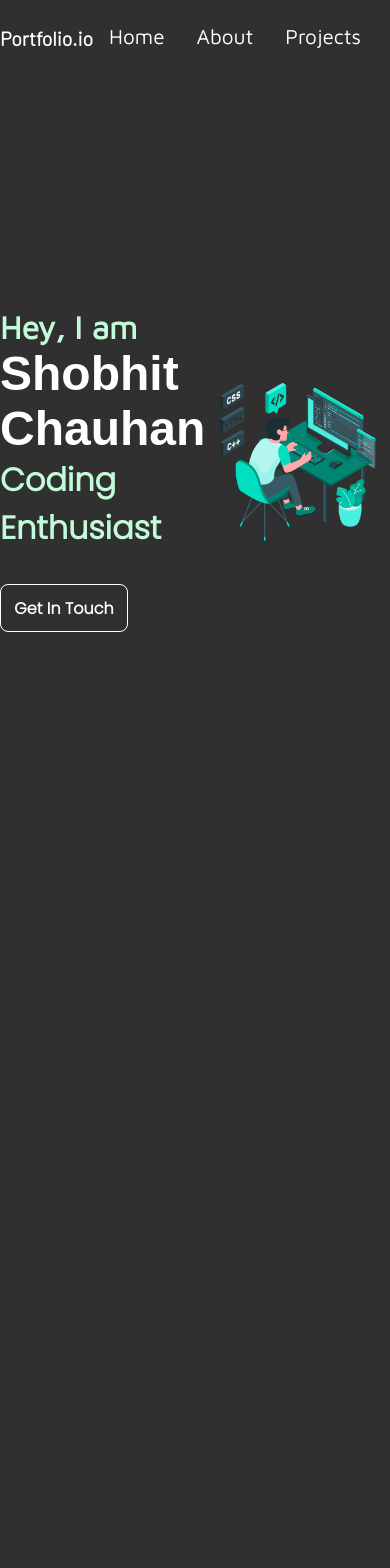
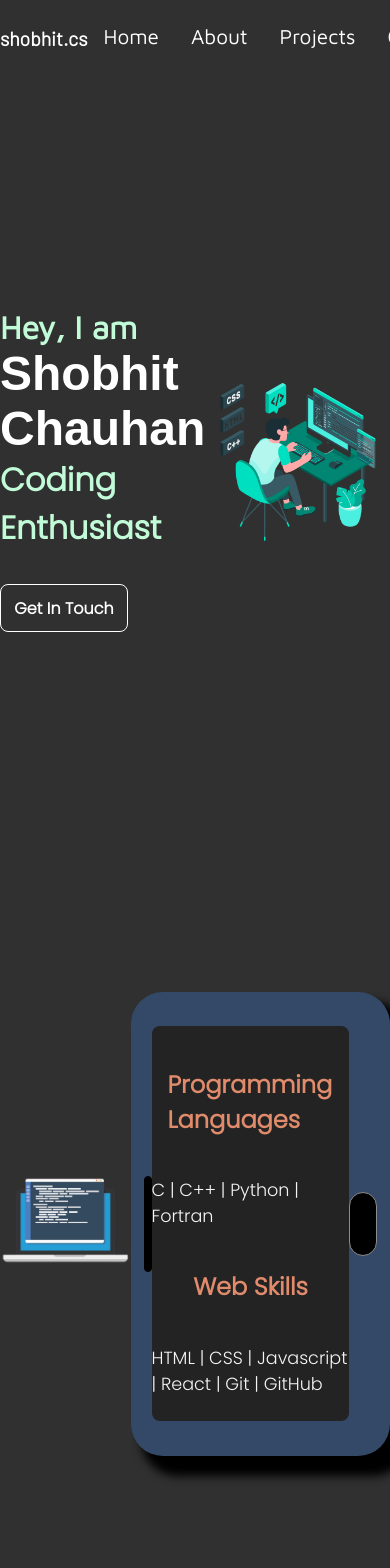
Before and after one commit to shobhitcs/Portfolio, a React (Create React App) app: page / in a window 390 px wide. Shown: the top 1568 px of the page. Built offline with nearby package versions, Linux system fonts and the light colour scheme; a web font is replaced by a local one.

Commit message:
tablet added

```diff
--- a/src/components/Home.js
+++ b/src/components/Home.js
@@ -1,5 +1,5 @@
 import devpic from '../images/dev.png'
-
+import job_img from '../images/job.png'
 const Home = () => {
     return (
         <div className="home">
@@ -18,7 +18,17 @@ const Home = () => {
                 </div>
             </div>
             <div className="home-data">
-
+                <div className="code-test-img"><img src={job_img} alt="" /></div>
+                <div className="performance">
+                    <div className="speaker"></div>
+                    <div className="card">
+                        <div className="card-head">Programming Languages</div>
+                        <div className="card-body"> C | C++ | Python | Fortran </div>
+                        <div className="card-head">Web Skills</div>
+                        <div className="card-body">HTML | CSS | Javascript | React | Git | GitHub</div>
+                    </div>
+                    <div className="push-btn"></div>
+                </div>
             </div>
         </div>
      );
--- a/src/components/Navbar.js
+++ b/src/components/Navbar.js
@@ -4,7 +4,7 @@ import { NavLink } from "react-router-dom";
 const Navbar = () => {
     return (
         <nav className="navbar">
-            <di className="logo">Portfolio.io</di>
+            <di className="logo">shobhit.cs</di>
             <div className="nav-items">
                 <li>
                     <NavLink to="/" >Home</NavLink>
--- a/src/styles/contact.css
+++ b/src/styles/contact.css
@@ -1,6 +1,6 @@
 .cont-1{
     width: 100%;
-    height: 100vh;
+    height: 75vh;
     background-color: #303030;
     display: flex;
     flex-direction: column;
@@ -18,7 +18,7 @@
 
 .cont-tab{
     width: 100%;
-    height: 95vh;
+    height: 80vh;
     background-color: #303030;
     display: flex;
     flex-direction: column;
@@ -111,12 +111,14 @@
 .cont-form input{
     height: 3rem;
     font-size: 1.3rem;
-    padding: 0 0.5rem;
+    padding: 0 1rem;
+    border-radius: 0.5rem;
 }
 .cont-form textarea{
     height: 10rem;
     font-size: 1.3rem;
-    padding: 0 0.5rem;
+    padding: 0 1rem;
+    border-radius: 0.5rem;
 }
 .cont-form input[type=submit]{
     background-color: #c2fbd7;
--- a/src/styles/home.css
+++ b/src/styles/home.css
@@ -52,6 +52,67 @@
 
 .home-data{
   background-color: #303030;
-  height: 100vh;
+  height: 90vh;
+  width: 100%;
+  display: flex;
+  align-items: center;
+  justify-content: space-evenly;
+}
+.home-data img{
+  pointer-events: none;
   width: 100%;
 }
+.code-test-img{
+  width: 70vmin;
+}
+.performance{
+  width: 100vmin;
+  height: 55vh;
+  background-color: rgb(51, 73, 103);
+  border-radius: 2rem;
+  box-shadow: 15px 15px 10px 5px black;
+  display: flex;
+  align-items: center;
+  justify-content: space-around;
+  padding: 0.8rem;
+}
+.card{
+  background-color: rgb(35, 35, 35);
+  height: 90%;
+  width: 88%;
+  /* border-radius: 0.5rem; */
+  position: relative;
+  transition: 0.5s;
+  display: flex;
+  border-radius: 0.5rem;
+  flex-direction: column;
+  align-items: center;
+  justify-content: space-evenly;
+}
+.card-head{
+  color: rgb(224, 139, 107);
+  padding: 1rem;
+  font-size: 1.5rem;
+  font-weight: 600;
+}
+.card-body{
+  color: whitesmoke;
+  font-size: 1.1rem;
+}
+/* .card:hover{
+  top: -10px;
+} */
+.push-btn{
+  background-color: black;
+  height: 4rem;
+  width: 1.8rem;
+  border-radius: 3rem;
+  border: 1px solid rgb(141, 140, 140);
+}
+.speaker{
+  background-color: black;
+  height: 6rem;
+  border: 1px solid black;
+  width: 0.5rem;
+  border-radius: 3rem;
+}
```
Also changed, not shown: src/images/job.png (added).
